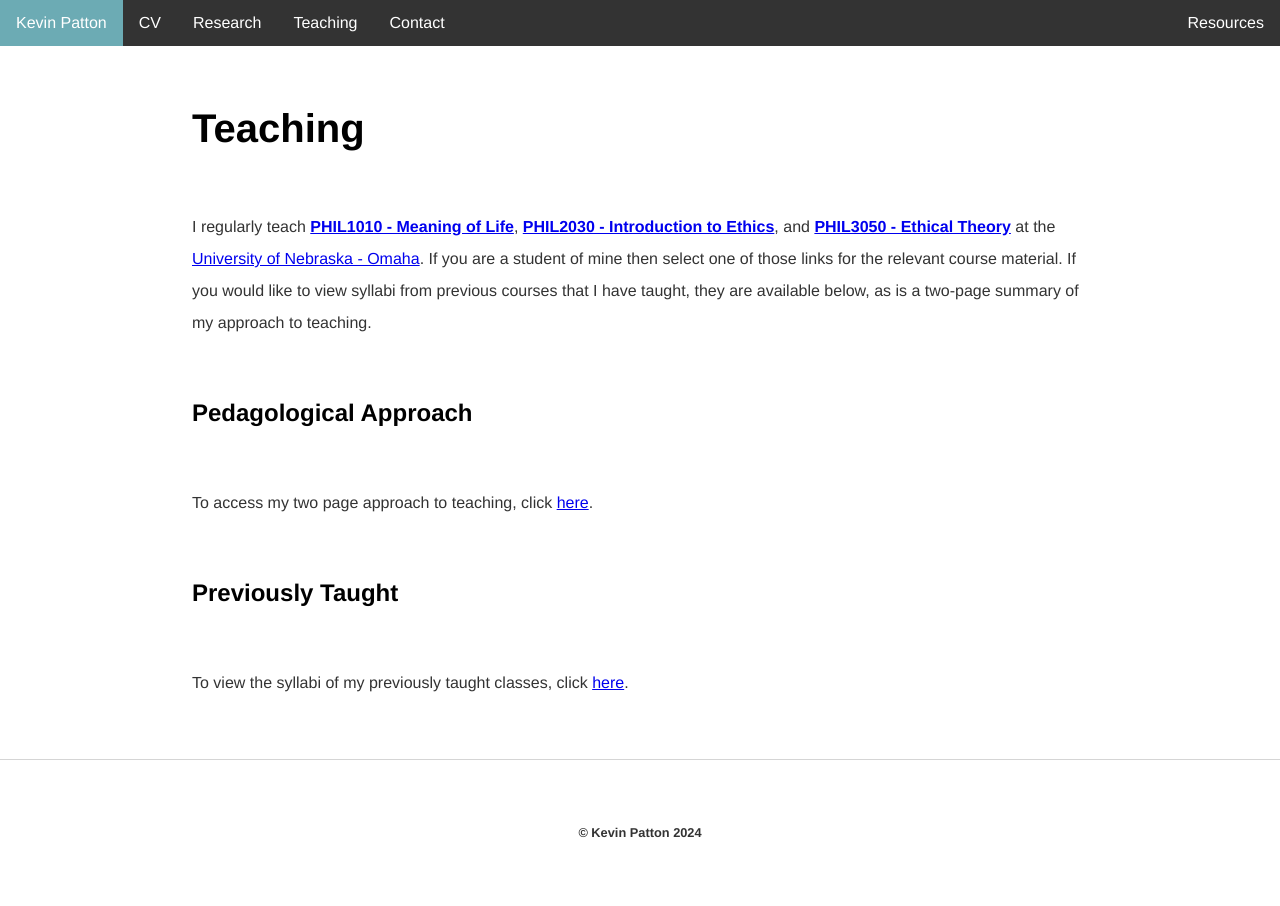
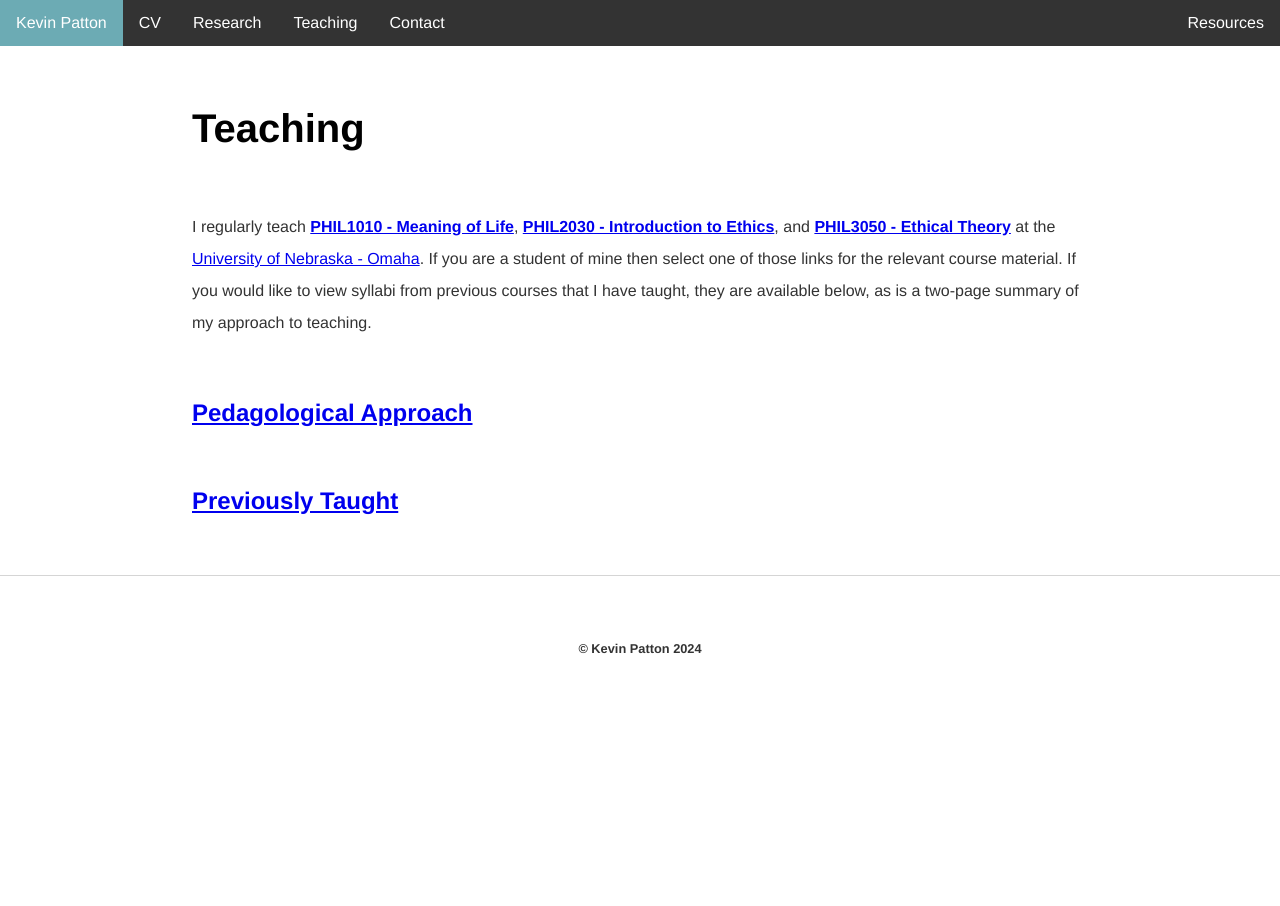
Before and after one commit to kevinjpatton/kevinjpatton.github.io, a Jekyll site: the page built from teaching/index.html, in a window 1280 px wide. Built offline with Jekyll 4.4.1, drawn with Linux system fonts in a browser that asks for light colours; Markdown is read by kramdown in place of the engine named in the settings.

Commit message:
Update index.html

```diff
--- a/teaching/index.html
+++ b/teaching/index.html
@@ -5,8 +5,6 @@ title: Teaching - Kevin Patton
 <h1>Teaching</h1>
 <p>I regularly teach <b><a href="/teaching/phil_1010/index.html" target="_blank">PHIL1010 - Meaning of Life</a></b>, <b><a href="/teaching/phil_2030/index.html" target="_blank">PHIL2030 - Introduction to Ethics</a></b>, and <b><a href="/teaching/phil_3050/index.html" target="_blank">PHIL3050 - Ethical Theory</a></b> at the <a href="https://www.unomaha.edu/college-of-arts-and-sciences/philosophy/about-us/directory/kevin-patton.php" target="_blank">University of Nebraska - Omaha</a>. If you are a student of mine then select one of those links for the relevant course material. If you would like to view syllabi from previous courses that I have taught, they are available below, as is a two-page summary of my approach to teaching.</p>
 
-<h2>Pedagological Approach</h2>
-<p>To access my two page approach to teaching, click <a href="/teaching/pedagogy/Handout - Approach to Teaching.pdf" target="_blank">here</a>.</p>
+<h2><a href="/teaching/pedagogy/Handout - Approach to Teaching.pdf" target="_blank">Pedagological Approach</a></h2>
 
-<h2>Previously Taught</h2>
-<p>To view the syllabi of my previously taught classes, click <a href="/teaching/pastcourses/">here</a>.</p>
+<h2><a href="/teaching/pastcourses/">Previously Taught</a></h2>
```
